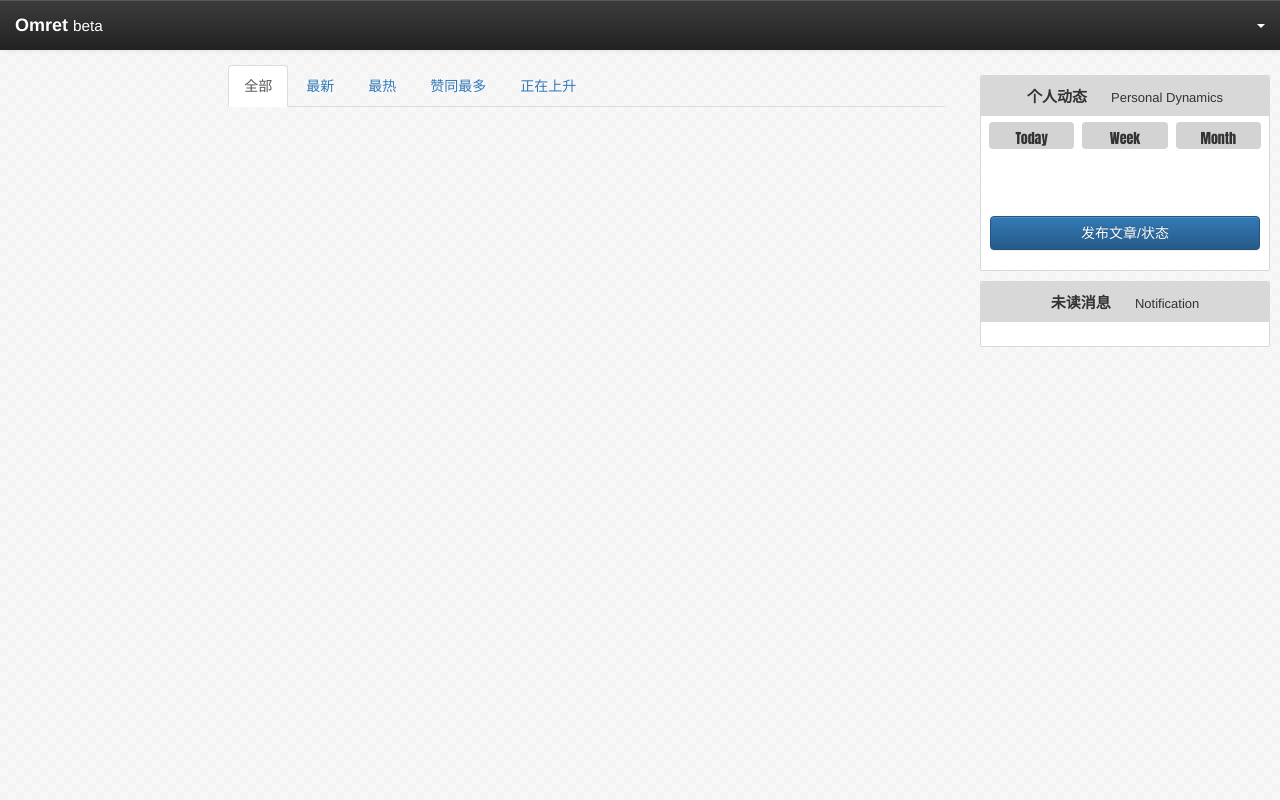
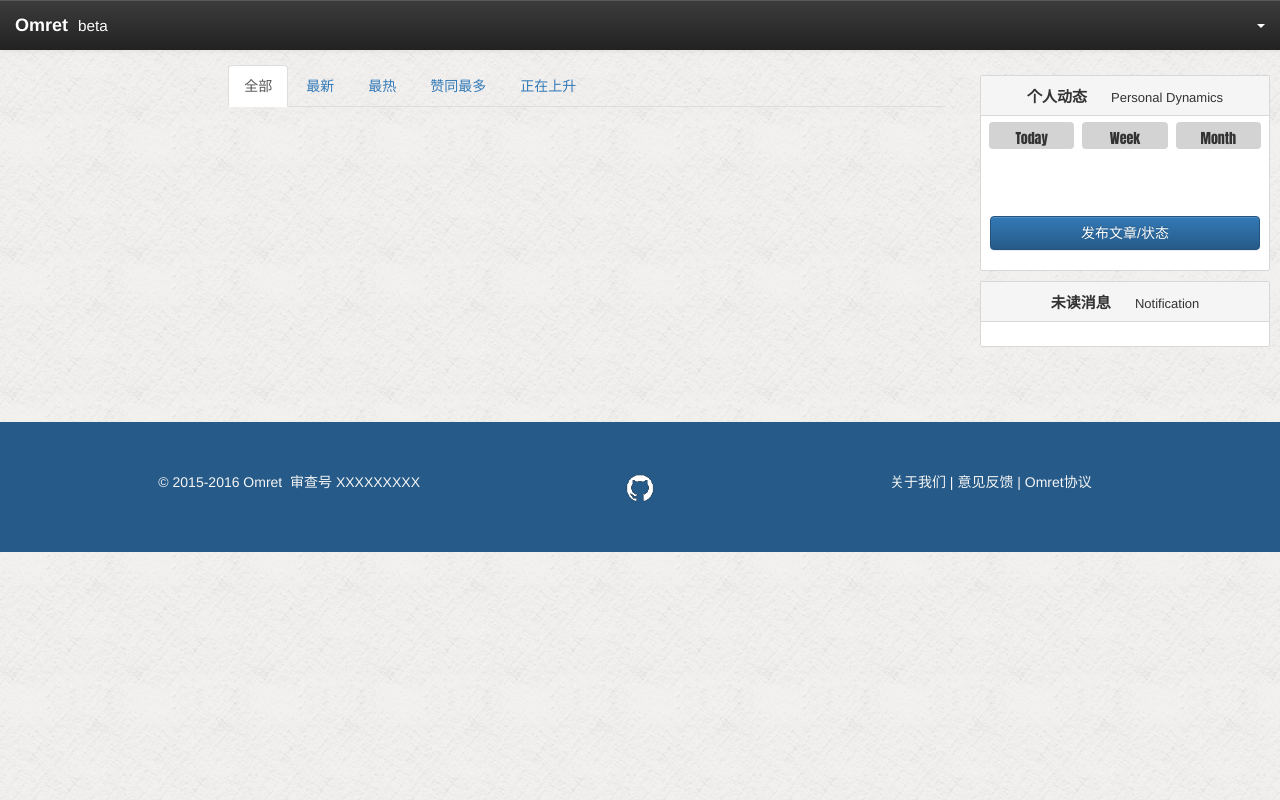
Before and after one commit to JunLeeTerry/omret, a Django app: template omret/1/omret/templates/omretnews/index.html in a window 1280 px wide. Run offline with Django 3.2, Linux system fonts and the light colour scheme; the template is opened without the code that fills it, so the values that code supplies are empty; a map, chart or similar area stays blank; some libraries are stand-ins or nearby versions.

Commit message:
add footer

```diff
--- a/omret/1/omret/static/css/omretnews/index.css
+++ b/omret/1/omret/static/css/omretnews/index.css
@@ -1,5 +1,5 @@
 body{
-    background-image:url(/static/img/b2.png);
+    background-image:url(/static/img/b3.png);
     background-repeat: repeat;
 }
 
@@ -18,7 +18,7 @@ body{
 }
 
 #newspart {
-    height:500px;
+/*    height:500px;*/
     padding:15px;
 
 }
@@ -86,11 +86,11 @@ body{
 .board_title{
     height:40px;
     border-bottom-style:solid;
-    border-width:0px;
+    border-width:1px;
     border-color:#d8d8d8;
     border-top-right-radius:2px;
     border-top-left-radius:2px;
-    background:#d8d8d8;
+    background:#f5f5f5;
 }
 
 /*#personboard_title{
--- a/omret/1/omret/static/css/omretnews/newindex.css
+++ b/omret/1/omret/static/css/omretnews/newindex.css
@@ -166,3 +166,7 @@
     text-decoration: underline;
     cursor:pointer;
 }
+
+#chatactionbuttons{
+    display: none;
+}
--- a/omret/1/omret/static/css/omretuser/userbase.css
+++ b/omret/1/omret/static/css/omretuser/userbase.css
@@ -32,3 +32,39 @@
 .row{
     margin:0px;
 }
+
+#footer{
+    background-color:#265a88;
+    height: 130px;
+    margin-top: 50px;
+    padding-top:50px;
+    padding-bottom:50px;
+    text-align: center;
+}
+
+#footer-left{
+    padding-left:60px;
+    float: left;
+}
+
+#footer-right{
+    padding-right:60px;
+    float:right;
+}
+
+#footer p{
+    color: #f5f5f5;
+}
+
+#footer a{
+    text-decoration: none;
+    color:#f5f5f5;
+}
+
+#footer a:hover{
+    text-decoration: underline;
+}
+
+#footer-logo{
+
+}
--- a/omret/1/omret/templates/omretnews/index.html
+++ b/omret/1/omret/templates/omretnews/index.html
@@ -5,7 +5,6 @@
     <link rel="stylesheet" href="/static/css/omretnews/index.css">
     <link rel="stylesheet" href="/static/other/bootstrap-3.3.5/css/buttons.css">
     <script src="/static/other/chart/Chart.min.js"></script>
-    <script src="/static/js/omretnews/index.js"></script>
 {% endblock %}
 
 {% block title %}
--- a/omret/1/omret/templates/omretuser/userbase.html
+++ b/omret/1/omret/templates/omretuser/userbase.html
@@ -28,12 +28,14 @@
             <div class="container">
                 <div class="navbar-header">
                     <a class="navbar-brand" href="/index/">
-			    <strong>Omret</strong>&nbsp;<small>beta</small>
+                        <strong>Omret</strong>&nbsp;
+                        <small>beta</small>
                     </a>
                 </div>
                 <div class="navbar-right">
                     <div id="nav_popupmenu" class="dropdown">
-			    <a href="#" id="username" class="dropdown-toggle" data-toggle="dropdown" aria-haspopup="true" aria-expanded="false">{{username}}<span class="caret"></span></a>
+                        <a href="#" id="username" class="dropdown-toggle" data-toggle="dropdown" aria-haspopup="true"
+                           aria-expanded="false">{{ username }}<span class="caret"></span></a>
                         <ul class="dropdown-menu">
                             <li><a href="#">个人信息</a></li>
                             <!--<li role="separator" class="divider"></li>-->
@@ -49,6 +51,19 @@
     {% block body %}{% endblock %}
 </div>
 
+<div id="footer">
+    <div class="row">
+        <div id="footer-left" class="col-md-5 col-xs-5">
+            <p>&copy; 2015-2016 Omret&nbsp;&nbsp;审查号 XXXXXXXXX</p>
+        </div>
+        <img id="footer-logo"  src="/static/img/logo.png" width="32px" height="32px">
+
+        <div id="footer-right" class="col-md-5 col-xs-5">
+            <p><a href="#">关于我们</a> | <a href="#">意见反馈</a> | <a href="#">Omret协议</a></p>
+        </div>
+    </div>
+</div>
+
 <!-- bootstrap core js -->
 <script src="/static/other/bootstrap-3.3.5/js/bootstrap.min.js"></script>
 {% block body_script %}{% endblock %}
```
Also changed, not shown: omret/1/omret/static/img/b3.png (added), omret/1/omret/static/img/logo.png (added). Lines whose indentation alone changed are shown as unchanged.
